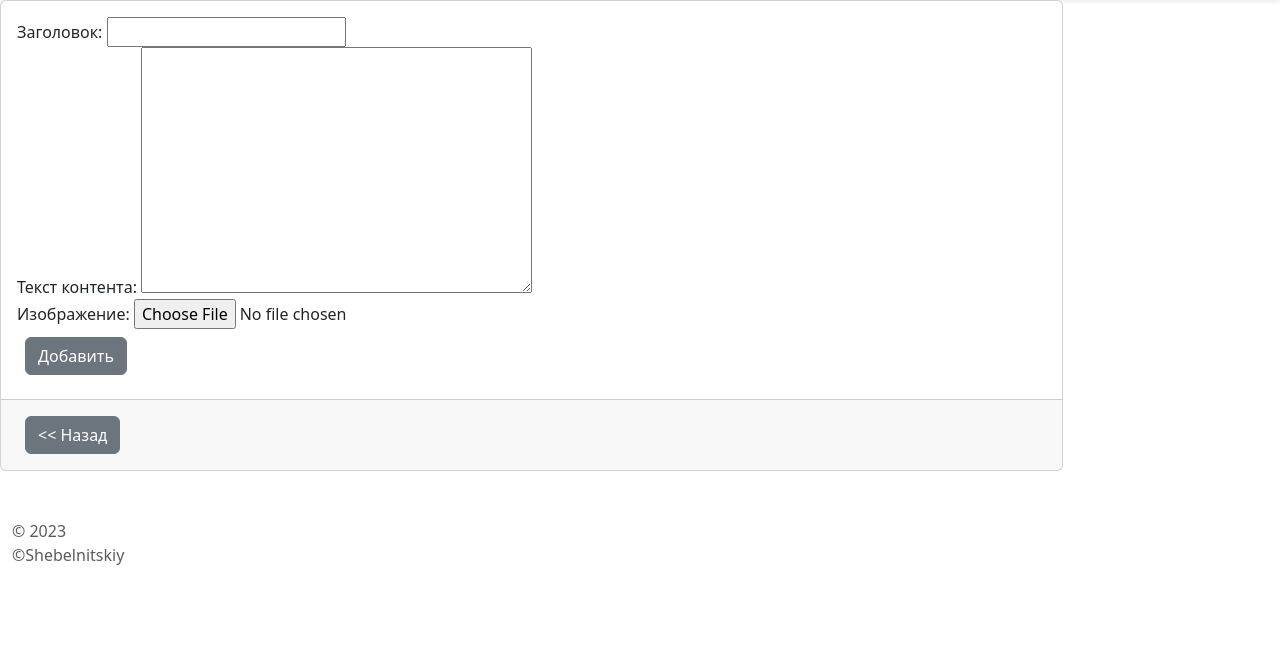
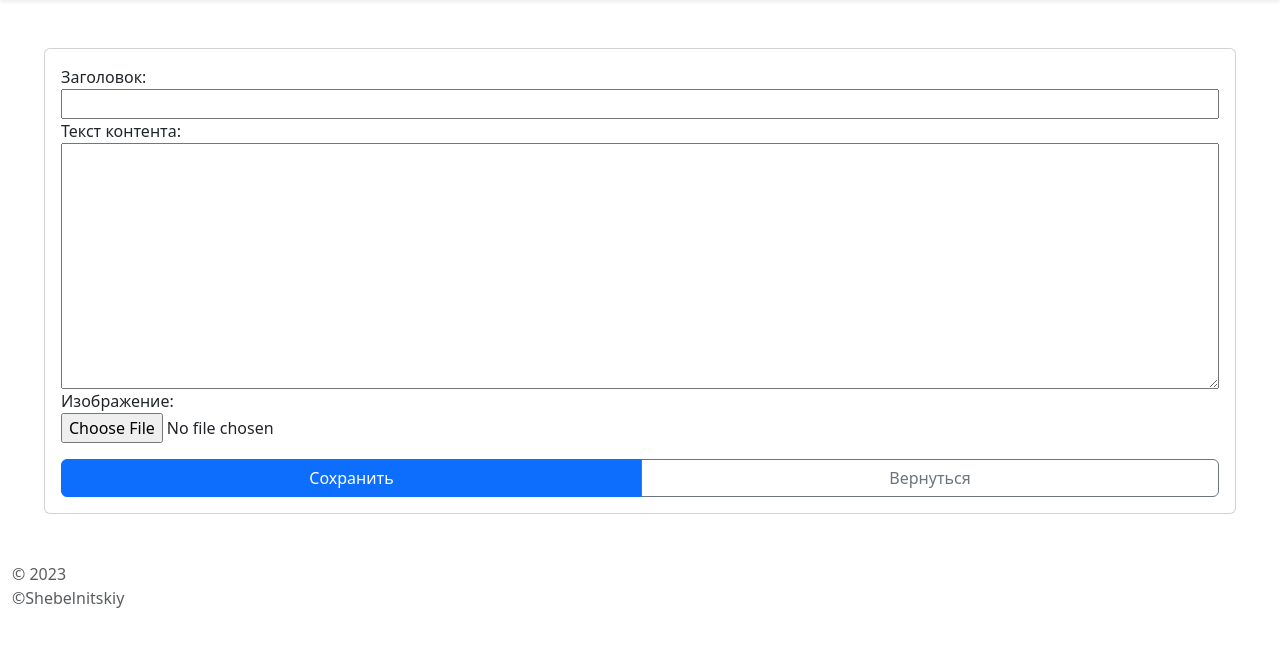
Before and after one commit to Shebelnitskii/django_coursework, a Django app: page /blog/blogs/create/ in a window 1280 px wide. Shown: the part 56-703 px from the top of the page. Run offline with Django 4.2, Linux system fonts and the light colour scheme; parts of the project's set-up code (start-up, migrations or seed data) failed here and were passed over; some libraries are stand-ins or nearby versions.

Commit message:
update project

```diff
--- a/blog/templates/blog/blog_create.html
+++ b/blog/templates/blog/blog_create.html
@@ -1,21 +1,15 @@
 {% extends 'main/base.html' %}
+{% block content %}
 
-{% block content %}
-    <div class="row flex-wrap">
-        <div class="col-md-10">
-            <div class="card">
-                <div class="card-body">
-                    <form method="post">
-                        {% csrf_token %}
-                        {{ form.as_p }}
-                        <input type="submit" class="btn btn-secondary m-2"
-                               value="{% if object %}Изменить{% else %}Добавить{% endif %}">
-                    </form>
-                </div>
-                <div class="card-footer">
-                    <a href="{% url 'blog:blogs' %}" class="btn btn-secondary m-2"><< Назад</a>
-                </div>
-            </div>
+<div class="container mt-3" style="width: 95%; font_size: 14px">
+    <form method="post" enctype="multipart/form-data" class="card p-3 mt-5" autocomplete="off">
+        {% csrf_token %}
+        {{ form }}
+        <div class="btn-group">
+            <button type="submit" class="btn btn-primary mt-3 ">Сохранить</button>
+            <a href="{% url 'blog:blogs' %}" class="btn btn-outline-secondary mt-3">Вернуться</a>
         </div>
-    </div>
+    </form>
+</div>
+
 {% endblock %}
--- a/blog/templates/blog/blog_list.html
+++ b/blog/templates/blog/blog_list.html
@@ -1,6 +1,6 @@
 {% extends 'main/base.html' %}
+{% block content %}
 
-{% block content %}
 <div class="album py-5 bg-body-tertiary" style="justify-content: center;">
     <div class="container">
         {% if user.is_active or user.is_superuser %}
--- a/main/templates/main/client_form.html
+++ b/main/templates/main/client_form.html
@@ -1,10 +1,13 @@
 {% extends 'main/base.html' %}
 {% block content %}
+
 <div class="container mt-3" style="width: 95%; font_size: 14px">
     <form method="post" enctype="multipart/form-data" class="card p-3 mt-5" autocomplete="off">
         {% csrf_token %}
         {{ form }}
         <button type="submit" class="btn btn-primary mt-3 ">Сохранить</button>
+        <a href="{% url 'main:client_list' %}" class="btn btn-outline-secondary">Вернуться</a>
     </form>
 </div>
+
 {% endblock %}
--- a/main/templates/main/client_list.html
+++ b/main/templates/main/client_list.html
@@ -1,7 +1,5 @@
 {% extends 'main/base.html' %}
 {% block content %}
-
-
 <div class="album py-5 bg-body-tertiary" style="justify-content: center;">
     <div class="container">
         <h5 class="card-title text-muted text-center font-weight-bold">Клиенты для рассылки</h5>
@@ -26,5 +24,4 @@
         </div>
     </div>
 </div>
-
 {% endblock %}
--- a/main/templates/main/message_list.html
+++ b/main/templates/main/message_list.html
@@ -14,8 +14,7 @@
                 <div class="card shadow-sm">
                     <div class="card-body">
                         <p class="card-text">Тема: {{ message.letter_subject }}</p>
-                        <p><small class="text-body-secondary">Периодичность: {{ message.get_periodicity_display
-                            }}</small></p>
+                        <p><small class="text-body-secondary">Периодичность: {{ message.get_periodicity_display }}</small></p>
                         <p><small class="text-body-secondary">Время отправки: {{ message.mailing_time }}</small></p>
                         <p><small class="text-body-secondary">Дата начала рассылки: {{ message.start_date }}</small></p>
                         <p><small class="text-body-secondary">Дата начала рассылки: {{ message.end_date }}</small></p>
```
